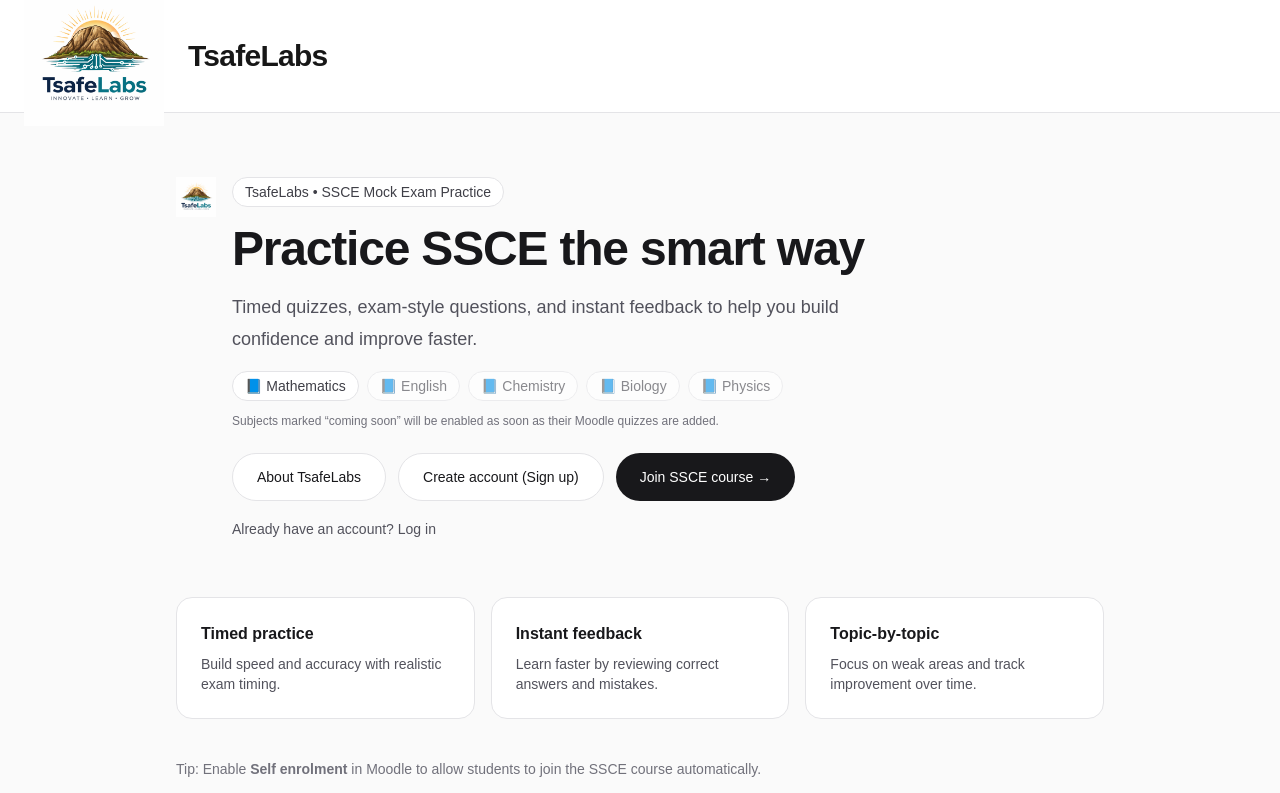
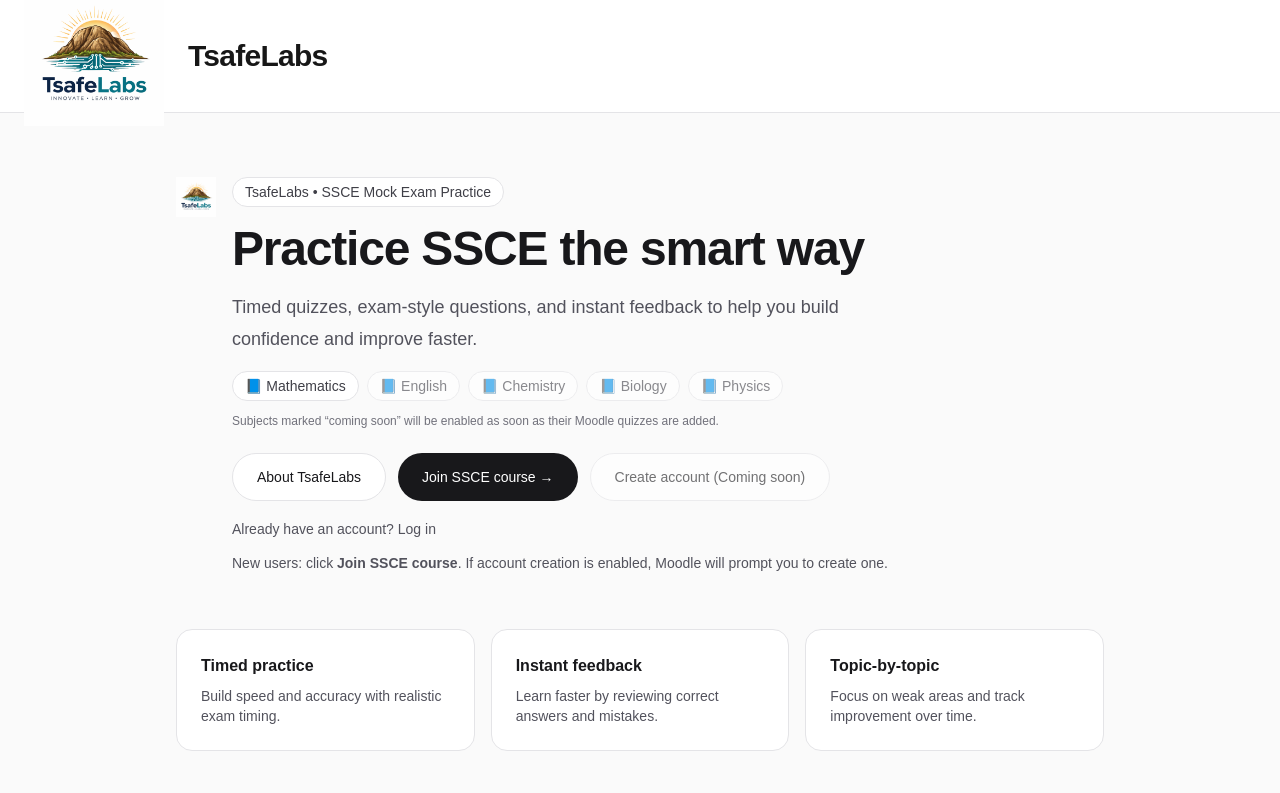
Before and after one commit to BasiruUsman/mock-exam-site, a Next.js app: page / in a window 1280 px wide. Shown: the top 793 px of the page. Built offline with nearby package versions, Linux system fonts and the light colour scheme.

Commit message:
Refine Moodle configuration and link behavior
Updated course ID and adjusted comments for clarity. Modified signup link behavior based on MoodleCloud restrictions.

```diff
--- a/app/page.tsx
+++ b/app/page.tsx
@@ -5,13 +5,13 @@
    Moodle configuration
 ========================= */
 const MOODLE_BASE_URL = "https://tsafelabs.moodlecloud.com";
-const SSCE_COURSE_ID = "9"; // ⬅️ REPLACE with your real course ID
+const SSCE_COURSE_ID = "9"; // ✅ Your SSCE course ID
 
-// Auth links
+// Auth links (Signup may be blocked on MoodleCloud)
 const MOODLE_SIGNUP_URL = `${MOODLE_BASE_URL}/login/signup.php`;
 const MOODLE_LOGIN_URL = `${MOODLE_BASE_URL}/login/index.php`;
 
-// Course link (recommended "join course" link)
+// ✅ Best entry point: Course page (Moodle will prompt login/signup if allowed)
 const MOODLE_COURSE_URL = `${MOODLE_BASE_URL}/course/view.php?id=${SSCE_COURSE_ID}`;
 
 /* =========================
@@ -50,6 +50,8 @@
 }
 
 export default function Home() {
+  const signupLikelyBlocked = true; // ✅ MoodleCloud currently blocks /signup.php on your site
+
   return (
     <div className="min-h-screen bg-zinc-50 text-zinc-900 dark:bg-black dark:text-zinc-50">
       <main className="mx-auto w-full max-w-5xl px-6 py-16 sm:px-12">
@@ -125,7 +127,7 @@
             </p>
 
             {/* =========================
-               AUTH / ENROLMENT CTA
+               COURSE ENTRY CTA (BEST PRACTICE FOR MOODLE CLOUD)
             ========================= */}
             <div className="mt-6 flex flex-col gap-3 sm:flex-row sm:items-center">
               <Link
@@ -135,17 +137,7 @@
                 About TsafeLabs
               </Link>
 
-              {/* ✅ Signup button */}
-              <a
-                href={MOODLE_SIGNUP_URL}
-                target="_blank"
-                rel="noopener noreferrer"
-                className="inline-flex h-12 items-center justify-center rounded-full border border-zinc-200 bg-white px-6 text-sm font-medium text-zinc-900 transition-colors hover:bg-zinc-100 dark:border-white/10 dark:bg-zinc-950 dark:text-zinc-50 dark:hover:bg-white/5"
-              >
-                Create account (Sign up)
-              </a>
-
-              {/* ✅ Join course button (course page, not login) */}
+              {/* ✅ Primary button: Course page link */}
               <a
                 href={MOODLE_COURSE_URL}
                 target="_blank"
@@ -154,9 +146,29 @@
               >
                 Join SSCE course →
               </a>
+
+              {/* Signup (disabled / optional) */}
+              {signupLikelyBlocked ? (
+                <span
+                  className="inline-flex h-12 items-center justify-center rounded-full border border-zinc-200 bg-white px-6 text-sm font-medium text-zinc-900 opacity-60 cursor-not-allowed dark:border-white/10 dark:bg-zinc-950 dark:text-zinc-50"
+                  title="Signup is currently disabled on MoodleCloud for this site"
+                  aria-disabled="true"
+                >
+                  Create account (Coming soon)
+                </span>
+              ) : (
+                <a
+                  href={MOODLE_SIGNUP_URL}
+                  target="_blank"
+                  rel="noopener noreferrer"
+                  className="inline-flex h-12 items-center justify-center rounded-full border border-zinc-200 bg-white px-6 text-sm font-medium text-zinc-900 transition-colors hover:bg-zinc-100 dark:border-white/10 dark:bg-zinc-950 dark:text-zinc-50 dark:hover:bg-white/5"
+                >
+                  Create account (Sign up)
+                </a>
+              )}
             </div>
 
-            {/* Optional: small “already have an account” login link */}
+            {/* Optional login link */}
             <div className="pt-1">
               <a
                 href={MOODLE_LOGIN_URL}
@@ -167,6 +179,12 @@
                 Already have an account? Log in
               </a>
             </div>
+
+            {/* Helpful note */}
+            <p className="text-sm text-zinc-600 dark:text-zinc-400">
+              New users: click <strong>Join SSCE course</strong>. If account creation is enabled,
+              Moodle will prompt you to create one.
+            </p>
           </div>
         </div>
 
```
